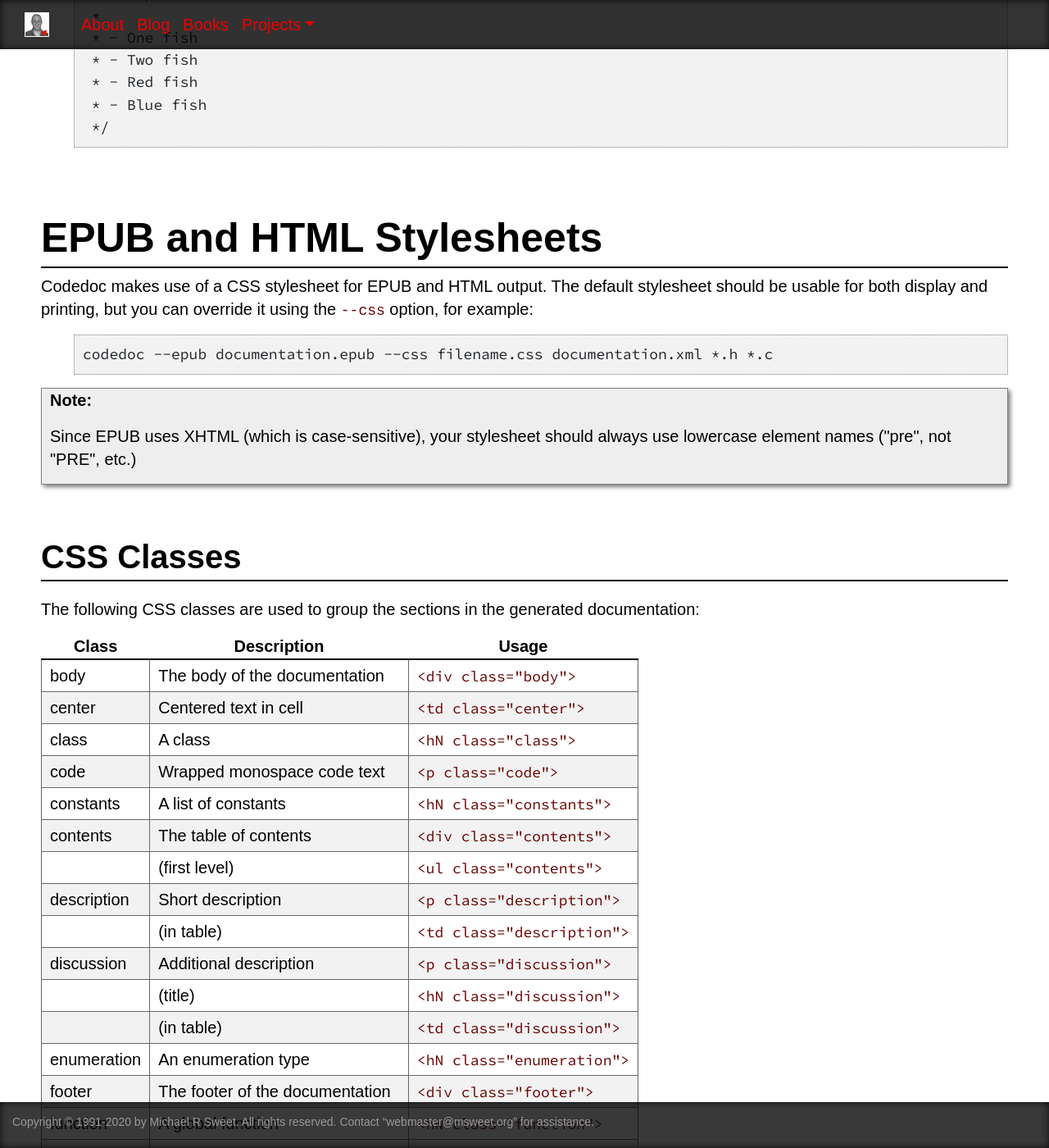
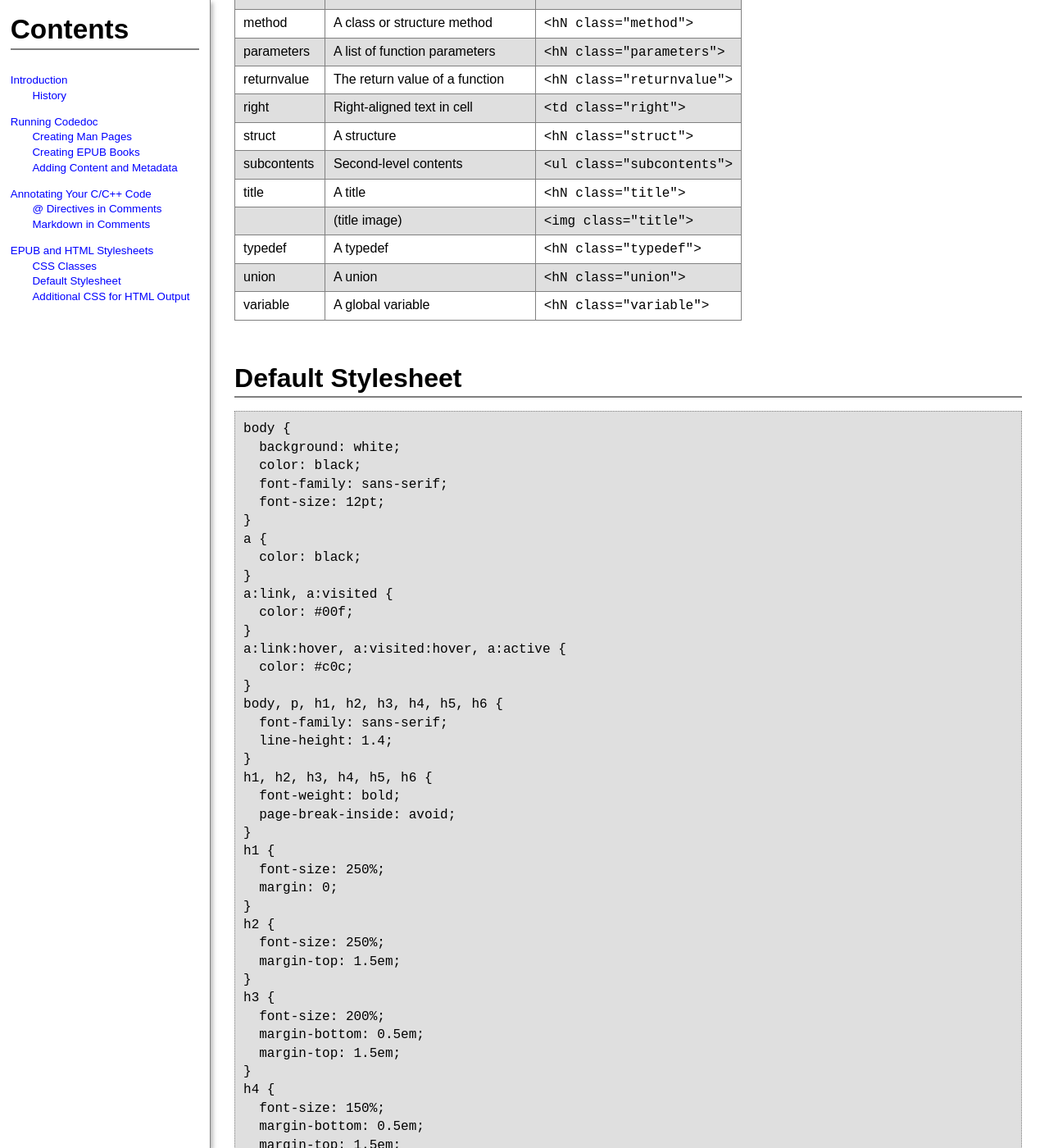
Before and after one commit to michaelrsweet/michaelrsweet.github.com, a Jekyll site: the page codedoc/codedoc.html, which Jekyll copies as it is, in a window 1280 px wide and 1400 px high, scrolled down 6020 px. Shown: the whole window at 82% size. Built offline with Jekyll 4.4.1, drawn with Linux system fonts in a browser that asks for light colours; some of the changed text lies outside the part shown.

Commit message:
codedoc v3.5

```diff
--- a/codedoc/codedoc.html
+++ b/codedoc/codedoc.html
@@ -1,15 +1,29 @@
----
-title: How to Use the codedoc Utility
-author: Michael R Sweet
-copyright: Copyright © 2003-2019 by Michael R Sweet
-project: codedoc
-project_name: codedoc
-logo: codedoc-160.png
-html_doc: codedoc.html
-snap: codedoc
-layout: project
----
+<!DOCTYPE html>
+<html lang="en-US">
+  <head>
+    <title>How to Use the codedoc Utility</title>
+    <meta http-equiv="Content-Type" content="text/html;charset=utf-8">
+    <meta name="generator" content="codedoc v3.5">
+    <meta name="author" content="Michael R Sweet">
+    <meta name="language" content="en-US">
+    <meta name="copyright" content="Copyright © 2003-2020 by Michael R Sweet">
+    <meta name="version" content="3.5">
     <style type="text/css"><!--
+body {
+  background: white;
+  color: black;
+  font-family: sans-serif;
+  font-size: 12pt;
+}
+a {
+  color: black;
+}
+a:link, a:visited {
+  color: #00f;
+}
+a:link:hover, a:visited:hover, a:active {
+  color: #c0c;
+}
 body, p, h1, h2, h3, h4, h5, h6 {
   font-family: sans-serif;
   line-height: 1.4;
@@ -46,6 +60,9 @@
   margin-bottom: 0.5em;
   margin-top: 1.5em;
 }
+img.title {
+  width: 256px;
+}
 div.header h1, div.header p {
   text-align: center;
 }
@@ -63,7 +80,7 @@
 }
 blockquote {
   border: solid thin gray;
-  box-shadow: 3px 3px 5px rgba(0,0,0,0.5);
+  box-shadow: 3px 3px 5px rgba(127,127,127,0.25);
   padding: 0px 10px;
   page-break-inside: avoid;
 }
@@ -73,7 +90,7 @@
   -webkit-hyphens: manual;
 }
 p.code, pre, ul.code li {
-  background: rgba(127,127,127,0.1);
+  background: rgba(127,127,127,0.25);
   border: thin dotted gray;
   padding: 10px;
   page-break-inside: avoid;
@@ -115,7 +132,7 @@
   border-spacing: 0;
 }
 td {
-  border: solid 1px #666;
+  border: solid 1px gray;
   padding: 5px 10px;
   vertical-align: top;
 }
@@ -129,13 +146,14 @@
   text-align: right;
 }
 th {
-  border-bottom: solid 2px #000;
+  border-bottom: solid 2px gray;
   padding: 1px 5px;
   text-align: center;
   vertical-align: bottom;
 }
 tr:nth-child(even) {
-  background: rgba(127,127,127,0.1);n}
+  background: rgba(127,127,127,0.25);
+}
 table.list {
   border-collapse: collapse;
   width: 100%;
@@ -144,6 +162,7 @@
   border-bottom: none;
   border-right: 2px solid gray;
   font-family: monospace;
+  font-weight: normal;
   padding: 5px 10px 5px 2px;
   text-align: right;
   vertical-align: top;
@@ -155,13 +174,59 @@
   vertical-align: top;
 }
 h2.title, h3.title {
-  border-bottom: solid 2px black;
+  border-bottom: solid 2px gray;
+}
+/* Dark mode overrides */
+@media (prefers-color-scheme: dark) {
+  body {
+    background: black;
+    color: #ccc;
+  }
+  a {
+    color: #ccc;
+  }
+  a:link, a:visited {
+    color: #66f;
+  }
+  a:link:hover, a:visited:hover, a:active {
+    color: #f06;
+  }
+}
+/* Show contents on left side in web browser */
+@media screen and (min-width: 800px) {
+  div.contents {
+    border-right: solid thin gray;
+    bottom: 0px;
+    box-shadow: 3px 3px 5px rgba(127,127,127,0.5);
+    font-size: 10pt;
+    left: 0px;
+    overflow: scroll;
+    padding: 1%;
+    position: fixed;
+    top: 0px;
+    width: 18%;
+  }
+  div.contents h2.title {
+    margin-top: 0px;
+  }
+  div.header, div.body, div.footer {
+    margin-left: 20%;
+    padding: 1% 2%;
+  }
+}
+/* Center title page content vertically */
+@media print {
+  div.header {
+    padding-top: 33%;
+  }
 }
 --></style>
+  </head>
+  <body>
     <div class="header">
       <h1 class="title">How to Use the codedoc Utility</h1>
       <p>Michael R Sweet</p>
-      <p>Copyright &#xa9; 2003-2019 by Michael R Sweet</p>
+      <p>Copyright © 2003-2020 by Michael R Sweet</p>
     </div>
     <div class="contents">
       <h2 class="title">Contents</h2>
@@ -181,6 +246,7 @@
         <li><a href="#epub-and-html-stylesheets">EPUB and HTML Stylesheets</a><ul class="subcontents">
           <li><a href="#css-classes">CSS Classes</a></li>
           <li><a href="#default-stylesheet">Default Stylesheet</a></li>
+          <li><a href="#additional-css-for-html-output">Additional CSS for HTML Output</a></li>
         </ul></li>
       </ul>
     </div>
@@ -451,6 +518,10 @@
     <td> A title</td>
     <td> <code>&lt;hN class=&quot;title&quot;&gt;</code></td>
 </tr>
+    <tr>    <td></td>
+    <td> (title image)</td>
+    <td> <code>&lt;img class=&quot;title&quot;&gt;</code></td>
+</tr>
     <tr>    <td> typedef</td>
     <td> A typedef</td>
     <td> <code>&lt;hN class=&quot;typedef&quot;&gt;</code></td>
@@ -466,7 +537,22 @@
 </tbody>
 </table>
     <h3 class="title" id="default-stylesheet">Default Stylesheet</h3>
-    <pre><code>body, p, h1, h2, h3, h4, h5, h6 {
+    <pre><code>body {
+  background: white;
+  color: black;
+  font-family: sans-serif;
+  font-size: 12pt;
+}
+a {
+  color: black;
+}
+a:link, a:visited {
+  color: #00f;
+}
+a:link:hover, a:visited:hover, a:active {
+  color: #c0c;
+}
+body, p, h1, h2, h3, h4, h5, h6 {
   font-family: sans-serif;
   line-height: 1.4;
 }
@@ -502,6 +588,9 @@
   margin-bottom: 0.5em;
   margin-top: 1.5em;
 }
+img.title {
+  width: 256px;
+}
 div.header h1, div.header p {
   text-align: center;
 }
@@ -601,6 +690,7 @@
   border-bottom: none;
   border-right: 2px solid gray;
   font-family: monospace;
+  font-weight: normal;
   padding: 5px 10px 5px 2px;
   text-align: right;
   vertical-align: top;
@@ -612,7 +702,55 @@
   vertical-align: top;
 }
 h2.title, h3.title {
-  border-bottom: solid 2px black;
+  border-bottom: solid 2px gray;
+}
+/* Dark mode overrides */
+@media (prefers-color-scheme: dark) {
+  body {
+    background: black;
+    color: #ccc;
+  }
+  a {
+    color: #ccc;
+  }
+  a:link, a:visited {
+    color: #66f;
+  }
+  a:link:hover, a:visited:hover, a:active {
+    color: #f06;
+  }
+}
+</code></pre>
+    <h3 class="title" id="additional-css-for-html-output">Additional CSS for HTML Output</h3>
+    <pre><code>/* Show contents on left side in web browser */
+@media screen and (min-width: 800px) {
+  div.contents {
+    border-right: solid thin gray;
+    bottom: 0px;
+    box-shadow: 3px 3px 5px rgba(127,127,127,0.5);
+    font-size: 10pt;
+    left: 0px;
+    overflow: scroll;
+    padding: 1%;
+    position: fixed;
+    top: 0px;
+    width: 18%;
+  }
+  div.contents h2.title {
+    margin-top: 0px;
+  }
+  div.header, div.body, div.footer {
+    margin-left: 20%;
+    padding: 1% 2%;
+  }
+}
+/* Center title page content vertically */
+@media print {
+  div.header {
+    padding-top: 33%;
+  }
 }
 </code></pre>
     </div>
+  </body>
+</html>
```
Also changed, not shown: other parts of codedoc/codedoc.html (+7 -6 lines), _posts/2020-10-09-codedoc-3.5.md (added, +28 -0 lines).
